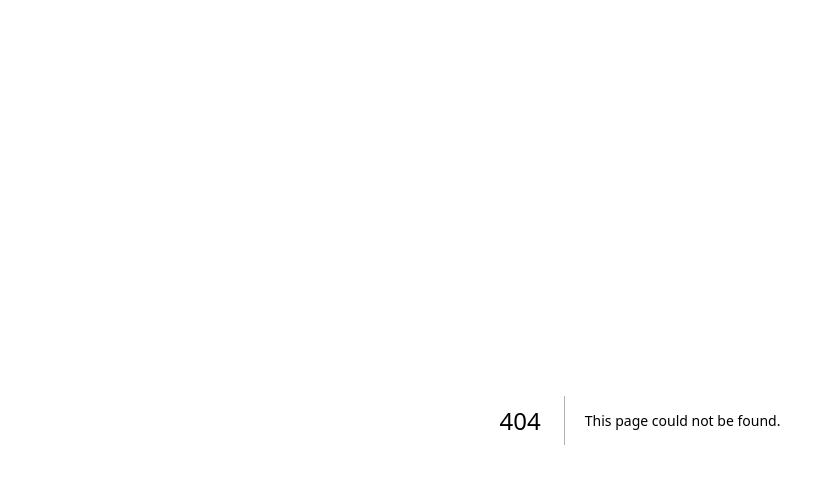
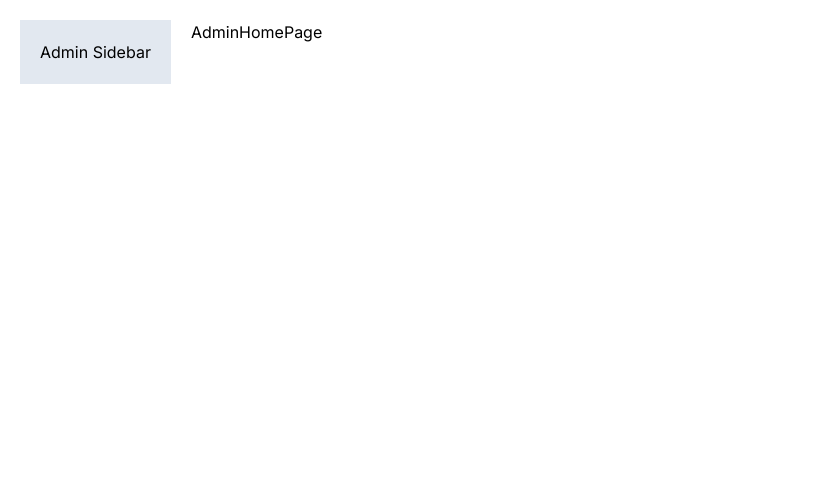
Before and after one commit to programmist/nextjs-test-app, a Next.js app: page /admin in a window 1280 px wide. Before the commit this address had no page. Shown: the top 484 px of the page, without its empty margins (0-819 px from the left). Built offline with nearby package versions, Linux system fonts and the light colour scheme.

Commit message:
Add admin layout and main page

```diff
--- /dev/null
+++ b/app/admin/layout.tsx
@@ -0,0 +1,14 @@
+import React, { ReactNode } from "react";
+interface Props {
+  children: ReactNode;
+}
+const AdminLayout = ({ children }: Props) => {
+  return (
+    <div className="flex">
+      <aside className="bg-slate-200 p-5 mr-5">Admin Sidebar</aside>
+      <div>{children}</div>
+    </div>
+  );
+};
+
+export default AdminLayout;
--- /dev/null
+++ b/app/admin/page.tsx
@@ -0,0 +1,7 @@
+import React from "react";
+
+const AdminHomePage = () => {
+  return <div>AdminHomePage</div>;
+};
+
+export default AdminHomePage;
--- a/app/users/UserTable.tsx
+++ b/app/users/UserTable.tsx
@@ -13,7 +13,6 @@
 }
 
 const UserTable = async ({ sortOrder }: Props) => {
-  console.log(sortOrder);
   let res = await fetch("https://jsonplaceholder.typicode.com/users", {
     next: { revalidate: 10 },
   });
```
